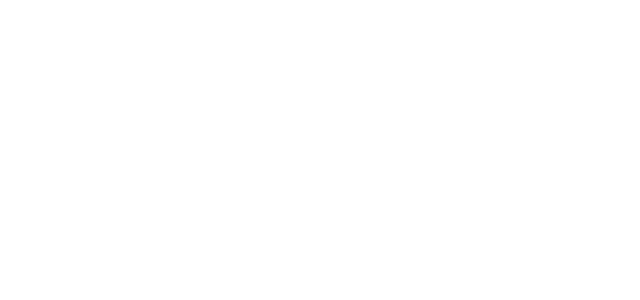
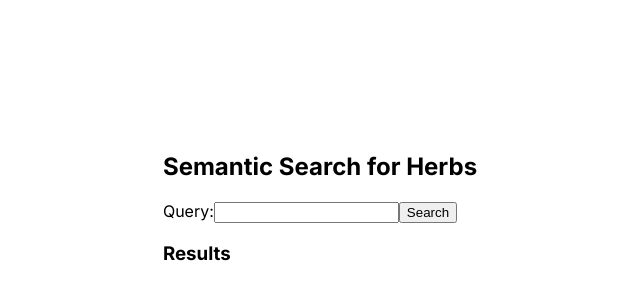
Before and after one commit to SF342-SEAHERBS/Seaherbs-Frontend, a React (Create React App) app: page /testontology in a window 1280 px wide. Before the commit this address had no page. Shown: the part 192-492 px from the top of the page, without its empty margins (320-960 px from the left). Built offline with nearby package versions, Linux system fonts and the light colour scheme.

Commit message:
(add test page for example data)

```diff
--- a/package.json
+++ b/package.json
@@ -6,6 +6,7 @@
     "@testing-library/jest-dom": "^5.11.6",
     "@testing-library/react": "^11.2.2",
     "@testing-library/user-event": "^12.5.0",
+    "axios": "^1.6.8",
     "cors": "^2.8.5",
     "express": "^4.18.3",
     "fs": "^0.0.1-security",
--- a/src/index.css
+++ b/src/index.css
@@ -47,11 +47,11 @@ body {
   text-align: center;
 }
 
-@font-face {
+/* @font-face {
   font-family: 'Prompt Thin';
   src: url('/fonts/Prompt-Thin.ttf') format('truetype');
   font-weight: 100;
-}
+} */
 
 @font-face {
   font-family: 'Kanit', sans-serif;
@@ -66,6 +66,6 @@ body {
   font-weight: 100, 200, 300, 400, 500, 600, 700, 800, 900;
 }
 
-body {
+/* body {
   font-family: 'Prompt Thin', sans-serif;
-}
+} */
--- a/src/index.js
+++ b/src/index.js
@@ -6,6 +6,7 @@ import "./index.css";
 import Home from "./App";
 import SearchPage from "./page/searchpage";
 import ShowDataPage from "./page/showdatapage";
+import TestOntology from "./page/testontology";
 
 export default function App() {
   return (
@@ -13,7 +14,9 @@ export default function App() {
       <Routes>
         <Route path="/" element={<Home />}></Route>
         <Route path="/search" element={<SearchPage />} />
-        <Route path="/showdata/:id" element={<ShowDataPage />} /></Routes>
+        <Route path="/showdata/:id" element={<ShowDataPage />} />
+        <Route path="/testontology" element={<TestOntology  />} />
+      </Routes>
     </BrowserRouter>
   );
 }
--- /dev/null
+++ b/src/page/testontology.js
@@ -0,0 +1,60 @@
+import React, { useState } from "react";
+import axios from "axios";
+
+const TestOntology = () => {
+  const [query, setQuery] = useState("");
+  const [result, setResult] = useState(null);
+
+  const handleSubmit = async (e) => {
+    e.preventDefault();
+    try {
+      const response = await axios.post("http://localhost:3001/sparql", { herbName: query });
+      setResult(response.data);
+    } catch (error) {
+      console.error(error);
+    }
+  };
+
+  const renderResults = () => {
+    if (!result) return null;
+
+    if (result.length === 0) {
+      return <p>No data found</p>;
+    }
+
+    return result.map((item, index) => (
+      <div key={index}>
+        <h3>Result {index + 1}</h3>
+        <p>Name: {item.name}</p>
+        <p>OtherName: {item.otherName}</p>
+        <p>BinomailName: {item.binomialName}</p>
+        <p>Family: {item.family}</p>
+        <p>EnglishName: {item.englishName}</p>
+        <p>Pharmacology: {item.pharmacology}</p>
+        <p>Origin: {item.origin}</p>
+        <p>Medical Properties: {item.medicalProperties}</p>
+        <p>Character: {item.character}</p>
+        <p>Properties: {item.properties}</p>
+      </div>
+    ));
+  };
+
+  return (
+    <div>
+      <h2>Semantic Search for Herbs</h2>
+      <form onSubmit={handleSubmit}>
+        <label>
+          Query:
+          <input type="text" value={query} onChange={(e) => setQuery(e.target.value)} />
+        </label>
+        <button type="submit">Search</button>
+      </form>
+      <div>
+        <h3>Results</h3>
+        {renderResults()}
+      </div>
+    </div>
+  );
+};
+
+export default TestOntology;
```
Also changed, not shown: src/page/showdatapage.js (+0 -43 lines), 1 other file (tests, documents, lock files or other folders).
